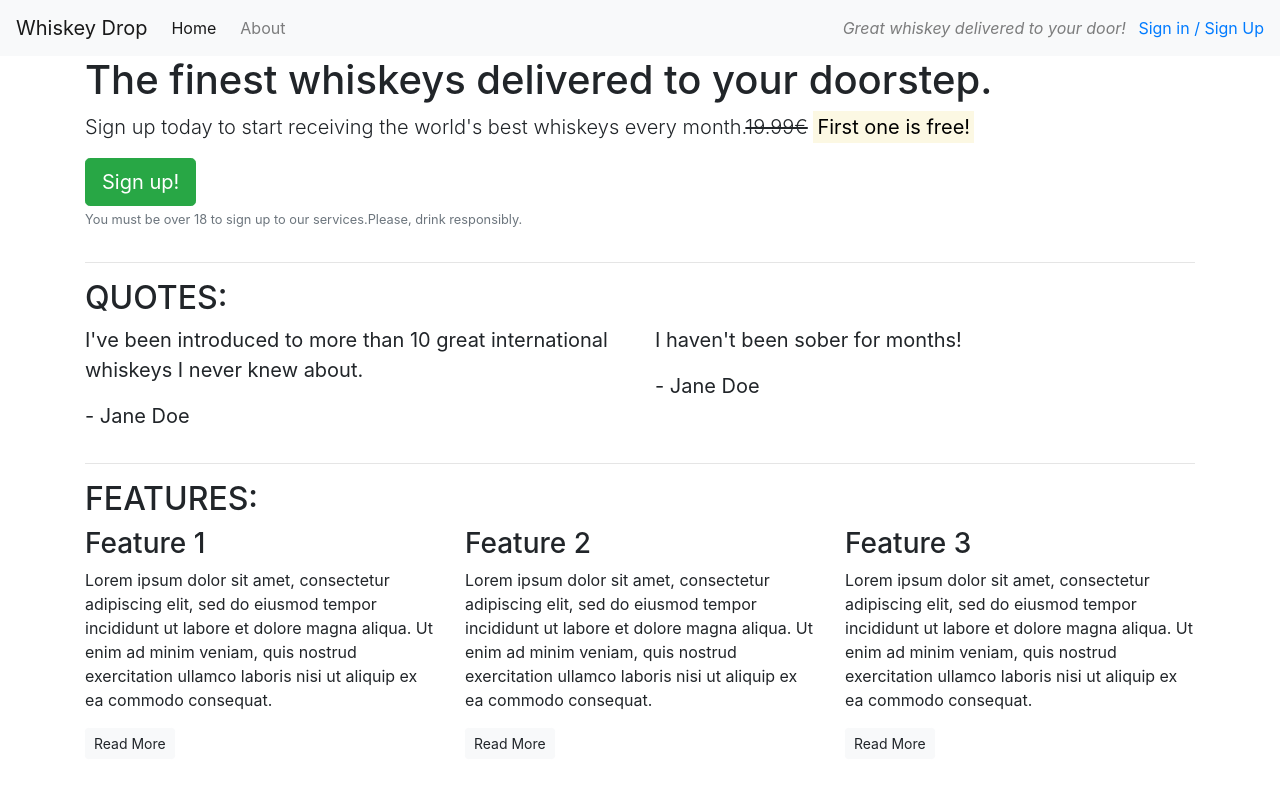
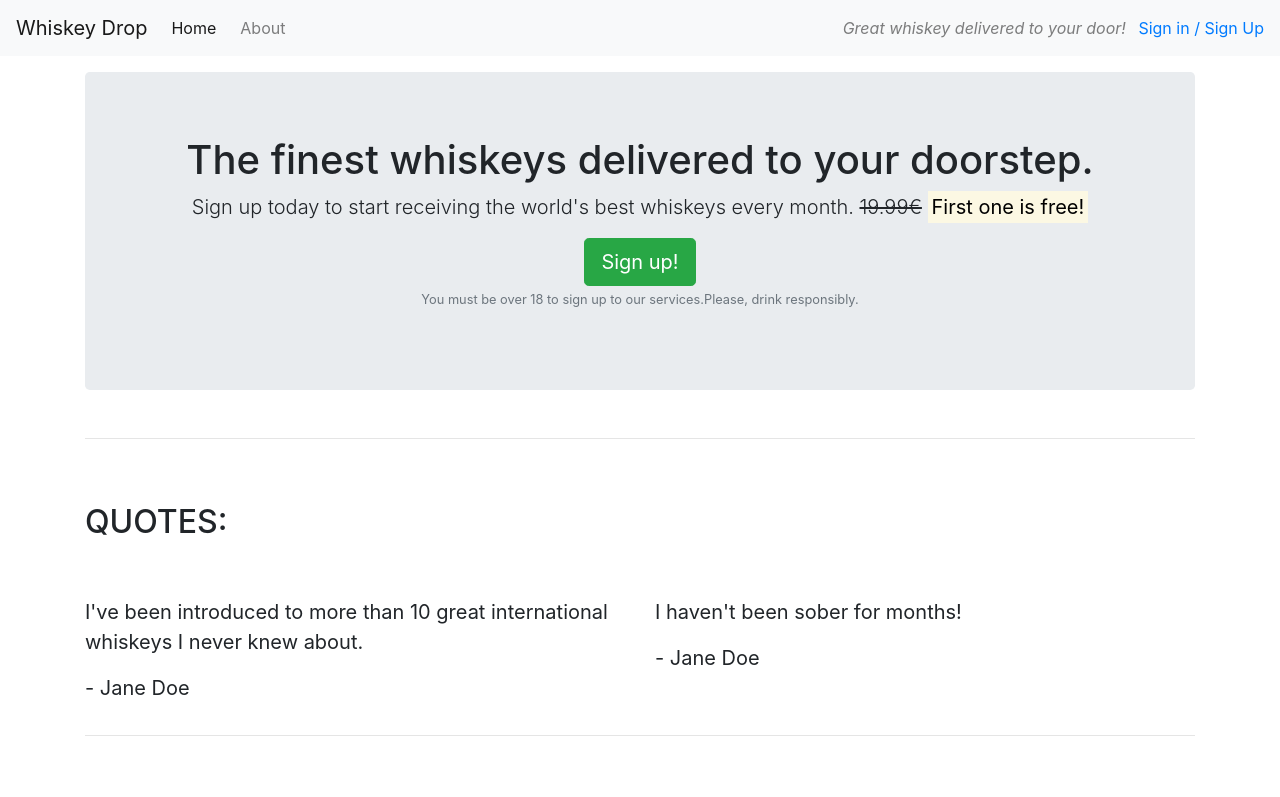
Before and after one commit to sbojorge/Whiskey-Drop, a plain HTML site: page index.html in a window 1280 px wide. Shown: the top 797 px of the page. Drawn offline with nearby package versions, Linux system fonts and the light colour scheme.

Commit message:
Style the callout section using the jumbotron class

```diff
--- a/index.html
+++ b/index.html
@@ -30,11 +30,12 @@
         <!-- Callout -->
         <div class="row">
             <div class="col-12">
-                <section class="callout">
+                <section class="callout jumbotron mt-3 text-center">
                     <h1>The finest whiskeys delivered to your doorstep.</h1>
-                    <p class="lead">Sign up today to start receiving the world's best whiskeys every month.<s>19.99€</s>
-                        <strong><mark>First one is
-                                free!</strong></mark> </p>
+                    <p class="lead">Sign up today to start receiving the world's best whiskeys every month.
+                        <s class="d-none d-sm-inline">19.99€</s>
+                        <span class="d-inline d-sm-none"><br></span>
+                        <strong><mark>First one is free!</strong></mark></p>
                     <button class="btn btn-success btn-lg">Sign up!</button>
                     <p class="text-muted"><small>You must be over 18 to sign up to our services.Please, drink
                             responsibly.</small></p>
@@ -47,7 +48,7 @@
         <!-- Quotes -->
         <section class="quotes">
             <div class="row">
-                <div class="col-12">
+                <div class="col-12 my-5">
                     <h2 class="text-uppercase">Quotes:</h2>
                 </div>
             </div>
@@ -73,7 +74,7 @@
         <!-- Features -->
         <section class="features">
             <div class="row">
-                <div class="col-12">
+                <div class="col-12 my-5">
                     <h2 class="text-uppercase">Features:</h2>
                 </div>
             </div>
```
